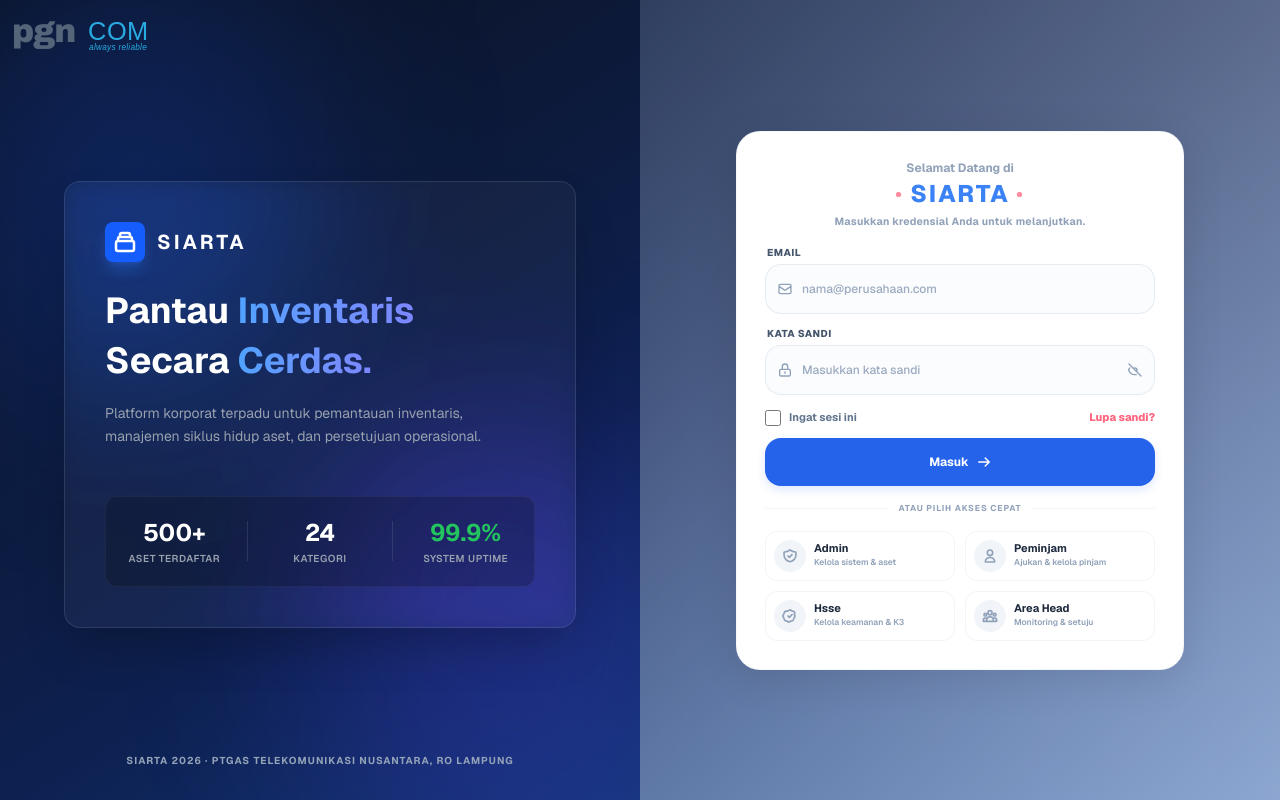
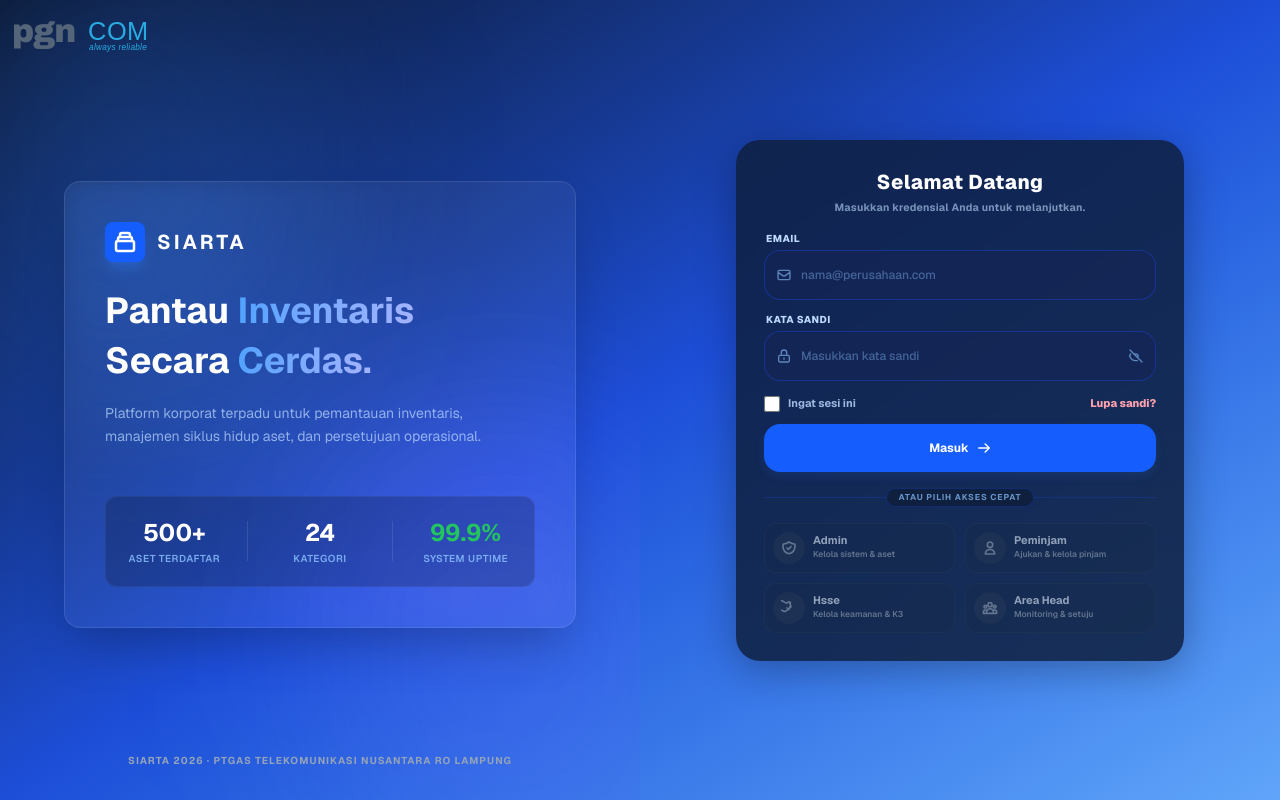
Before and after one commit to rmdnsantoso/SIARTA---Sistem-Arsitektur-Kelola-Aset, a Next.js app: page / in a window 1280 px wide. Built offline with nearby package versions, Linux system fonts and the light colour scheme.

Commit message:
Perubahan tampilan login

```diff
--- a/app/page.tsx
+++ b/app/page.tsx
@@ -3,16 +3,13 @@
 
 export default function LoginPage() {
   return (
-    <div className="min-h-screen w-full flex flex-col lg:flex-row bg-gradient-to-br from-[#0B1120] via-[#0d2050] to-[#1a4fa3] font-sans select-none overflow-auto lg:overflow-hidden">
+    <div className="min-h-screen w-full flex flex-col lg:flex-row bg-gradient-to-br from-[#0B162C] via-[#1D4ED8] to-[#60A5FA] font-sans select-none overflow-auto lg:overflow-hidden">
 
       {/* Left: Banner — hidden on xs mobile, compact on sm, full on lg+ */}
       <LoginBanner />
 
       {/* Right: Form — stacks below banner on mobile, side-by-side on lg+ */}
       <div className="flex-1 flex items-center justify-center px-4 py-8 sm:px-8 sm:py-10 lg:py-0 relative z-10">
-        {/* Subtle light background effect only on right side (desktop) */}
-        <div className="absolute inset-0 bg-gradient-to-br from-blue-100/20 to-white/30 lg:from-blue-200/20 lg:to-white/50 pointer-events-none" />
-
         <div className="w-full max-w-sm sm:max-w-md relative z-10">
           <LoginForm />
         </div>
--- a/components/auth/LoginBanner.tsx
+++ b/components/auth/LoginBanner.tsx
@@ -77,13 +77,13 @@
       </div>
 
       {/* Animated Background Blobs */}
-      <div className="absolute top-[-10%] left-[-10%] w-[60%] h-[60%] rounded-full bg-blue-600/20 mix-blend-screen filter blur-[80px] lg:blur-[100px] animate-blob pointer-events-none" />
-      <div className="absolute bottom-[-10%] right-[-10%] w-[60%] h-[60%] rounded-full bg-indigo-600/20 mix-blend-screen filter blur-[80px] lg:blur-[100px] animate-blob animation-delay-2000 pointer-events-none" />
+      <div className="absolute top-[-10%] left-[-10%] w-[60%] h-[60%] rounded-full bg-blue-500/20 mix-blend-screen filter blur-[80px] lg:blur-[100px] animate-blob pointer-events-none" />
+      <div className="absolute bottom-[-10%] right-[-10%] w-[60%] h-[60%] rounded-full bg-indigo-500/20 mix-blend-screen filter blur-[80px] lg:blur-[100px] animate-blob animation-delay-2000 pointer-events-none" />
 
       {/* Main content — centered vertically on desktop, compact on mobile */}
       <div className="flex-1 flex items-center justify-center px-4 sm:px-6 lg:px-10 py-4 lg:py-0 pt-16 sm:pt-16 lg:pt-14">
         {/* Glassmorphism Card */}
-        <div className="relative z-10 w-full max-w-sm sm:max-w-md lg:max-w-lg p-5 sm:p-7 lg:p-10 rounded-2xl bg-white/[0.04] backdrop-blur-md border border-white/10 shadow-2xl">
+        <div className="relative z-10 w-full max-w-sm sm:max-w-md lg:max-w-lg p-5 sm:p-7 lg:p-10 rounded-2xl bg-white/[0.05] backdrop-blur-md border border-white/10 shadow-2xl">
 
           {/* SIARTA Logo — slides in from RIGHT */}
           <div className="flex items-center gap-3 mb-4 lg:mb-6 animate-slide-from-right">
@@ -102,13 +102,13 @@
               <h1 className={`text-xl sm:text-2xl lg:text-4xl font-bold leading-snug text-white transition-all duration-500 transform ${fade ? 'opacity-100 translate-y-0' : 'opacity-0 translate-y-4'}`}>
                 {headlines[headlineIndex].split(' ').map((word, idx) => {
                   if (['aset','presisi','cerdas','perusahaan','inventaris'].includes(word.toLowerCase().replace('.', ''))) {
-                    return <span key={idx} className="text-transparent bg-clip-text bg-gradient-to-r from-blue-400 to-indigo-400">{word} </span>
+                    return <span key={idx} className="text-transparent bg-clip-text bg-gradient-to-r from-blue-400 to-indigo-300">{word} </span>
                   }
                   return word + ' '
                 })}
               </h1>
             </div>
-            <p className="block text-gray-400 text-xs lg:text-sm leading-relaxed max-w-sm mt-1">
+            <p className="block text-blue-200/70 text-xs lg:text-sm leading-relaxed max-w-sm mt-1">
               Platform korporat terpadu untuk pemantauan inventaris, manajemen siklus hidup aset, dan persetujuan operasional.
             </p>
           </div>
@@ -117,17 +117,17 @@
           <div className="flex items-center gap-3 lg:gap-6 p-3 lg:p-5 rounded-xl bg-black/20 border border-white/5 mt-5 lg:mt-12">
             <div className="flex-1 text-center">
               <p className="text-lg lg:text-2xl font-bold text-white mb-0.5">500+</p>
-              <p className="text-[8px] lg:text-[10px] text-gray-400 uppercase tracking-wider font-semibold">Aset Terdaftar</p>
+              <p className="text-[8px] lg:text-[10px] text-blue-300/80 uppercase tracking-wider font-semibold">Aset Terdaftar</p>
             </div>
             <div className="w-px h-7 lg:h-10 bg-white/10" />
             <div className="flex-1 text-center">
               <p className="text-lg lg:text-2xl font-bold text-white mb-0.5">24</p>
-              <p className="text-[8px] lg:text-[10px] text-gray-400 uppercase tracking-wider font-semibold">Kategori</p>
+              <p className="text-[8px] lg:text-[10px] text-blue-300/80 uppercase tracking-wider font-semibold">Kategori</p>
             </div>
             <div className="w-px h-7 lg:h-10 bg-white/10" />
             <div className="flex-1 text-center">
               <p className="text-lg lg:text-2xl font-bold text-[#22C55E] mb-0.5">99.9%</p>
-              <p className="text-[8px] lg:text-[10px] text-gray-400 uppercase tracking-wider font-semibold">System Uptime</p>
+              <p className="text-[8px] lg:text-[10px] text-blue-300/80 uppercase tracking-wider font-semibold">System Uptime</p>
             </div>
           </div>
         </div>
@@ -136,7 +136,7 @@
       {/* Footer */}
       <div className="relative z-10 pb-4 lg:pb-8 text-center flex-shrink-0">
         <p className="text-[9px] lg:text-[10px] text-[#94A3B8] font-bold tracking-widest uppercase">
-          SIARTA 2026 · PTGAS TELEKOMUNIKASI NUSANTARA, RO LAMPUNG
+          SIARTA 2026 · PTGAS TELEKOMUNIKASI NUSANTARA RO LAMPUNG
         </p>
       </div>
     </div>
--- a/components/auth/LoginForm.tsx
+++ b/components/auth/LoginForm.tsx
@@ -72,16 +72,11 @@
 
 
   return (
-    <div className="bg-white rounded-[1.5rem] shadow-[0_8px_40px_rgba(0,0,0,0.10)] border border-slate-100/80 p-5 sm:p-6 lg:p-7 w-full select-none relative z-20 animate-fade-in-slide-right">
+    <div className="bg-[#0f1f3e]/85 backdrop-blur-xl rounded-[1.5rem] shadow-[0_8px_40px_rgba(0,0,0,0.3)] border-none p-5 sm:p-6 lg:p-7 w-full select-none relative z-20 animate-fade-in-slide-right">
       {/* Welcome Branding */}
       <div className="text-center mb-4">
-        <p className="text-xs font-bold text-slate-400">Selamat Datang di</p>
-        <h1 className="text-2xl font-extrabold tracking-[0.08em] text-[#3B82F6] mt-0.5 flex items-center justify-center gap-1.5">
-          <span className="text-rose-400 font-normal animate-pulse">•</span>
-          <span>SIARTA</span>
-          <span className="text-rose-400 font-normal animate-pulse">•</span>
-        </h1>
-        <p className="text-[10.5px] font-bold text-slate-400 mt-1 tracking-wide">
+        <h1 className="text-xl font-extrabold text-white tracking-wide">Selamat Datang</h1>
+        <p className="text-[10.5px] font-bold text-blue-200/60 mt-1 tracking-wide">
           Masukkan kredensial Anda untuk melanjutkan.
         </p>
       </div>
@@ -90,11 +85,11 @@
       <form onSubmit={handleSubmit} className="space-y-3">
         {/* Email Input */}
         <div>
-          <label className="block text-[10px] font-extrabold text-slate-600 uppercase tracking-wider mb-1 ml-0.5">
+          <label className="block text-[10px] font-extrabold text-blue-200 uppercase tracking-wider mb-1 ml-0.5">
             Email
           </label>
           <div className="relative flex items-center">
-            <div className="absolute left-3 text-slate-400 pointer-events-none">
+            <div className="absolute left-3 text-blue-300/60 pointer-events-none">
               <svg className="w-4 h-4" fill="none" viewBox="0 0 24 24" stroke="currentColor" strokeWidth={2}>
                 <path strokeLinecap="round" strokeLinejoin="round" d="M3 8l7.89 5.26a2 2 0 002.22 0L21 8M5 19h14a2 2 0 002-2V7a2 2 0 00-2-2H5a2 2 0 00-2 2v10a2 2 0 002 2z" />
               </svg>
@@ -105,7 +100,7 @@
               value={email}
               onChange={(e) => setEmail(e.target.value)}
               disabled={isLoading}
-              className="w-full pl-9 pr-3 py-4 bg-slate-50/50 border border-slate-200/80 rounded-2xl text-xs text-slate-800 placeholder-slate-400/90 focus:outline-none focus:ring-0 focus:border-[#2563EB] focus:shadow-[0_0_0_4px_rgba(37,99,235,0.15)] transition-all font-medium disabled:opacity-50"
+              className="w-full pl-9 pr-3 py-4 bg-blue-950/60 border border-blue-800/60 rounded-2xl text-xs text-white placeholder-blue-300/40 focus:outline-none focus:ring-0 focus:border-blue-500 focus:shadow-[0_0_0_4px_rgba(59,130,246,0.2)] transition-all font-medium disabled:opacity-50"
               placeholder="nama@perusahaan.com"
             />
           </div>
@@ -113,11 +108,11 @@
 
         {/* Password Input */}
         <div>
-          <label className="block text-[10px] font-extrabold text-slate-600 uppercase tracking-wider mb-1 ml-0.5">
+          <label className="block text-[10px] font-extrabold text-blue-200 uppercase tracking-wider mb-1 ml-0.5">
             Kata Sandi
           </label>
           <div className="relative flex items-center">
-            <div className="absolute left-3 text-slate-400 pointer-events-none">
+            <div className="absolute left-3 text-blue-300/60 pointer-events-none">
               <svg className="w-4 h-4" fill="none" viewBox="0 0 24 24" stroke="currentColor" strokeWidth={2}>
                 <path strokeLinecap="round" strokeLinejoin="round" d="M12 15v2m-6 4h12a2 2 0 002-2v-6a2 2 0 00-2-2H6a2 2 0 00-2 2v6a2 2 0 002 2zm10-10V7a4 4 0 00-8 0v4h8z" />
               </svg>
@@ -128,14 +123,14 @@
               value={password}
               onChange={(e) => setPassword(e.target.value)}
               disabled={isLoading}
-              className="w-full pl-9 pr-9 py-4 bg-slate-50/50 border border-slate-200/80 rounded-2xl text-xs text-slate-800 placeholder-slate-400/90 focus:outline-none focus:ring-0 focus:border-[#2563EB] focus:shadow-[0_0_0_4px_rgba(37,99,235,0.15)] transition-all font-medium disabled:opacity-50"
+              className="w-full pl-9 pr-9 py-4 bg-blue-950/60 border border-blue-800/60 rounded-2xl text-xs text-white placeholder-blue-300/40 focus:outline-none focus:ring-0 focus:border-blue-500 focus:shadow-[0_0_0_4px_rgba(59,130,246,0.2)] transition-all font-medium disabled:opacity-50"
               placeholder="Masukkan kata sandi"
             />
             <button
               type="button"
               onClick={() => setShowPassword(!showPassword)}
               tabIndex={-1}
-              className="absolute right-3 text-slate-400 hover:text-slate-600 transition-colors"
+              className="absolute right-3 text-blue-300/60 hover:text-blue-200 transition-colors"
             >
               {showPassword ? (
                 <svg className="w-4 h-4" fill="none" viewBox="0 0 24 24" stroke="currentColor" strokeWidth={2}>
@@ -156,13 +151,13 @@
           <label className="flex items-center cursor-pointer select-none">
             <input
               type="checkbox"
-              className="w-4 h-4 text-blue-500 bg-slate-50 border-slate-200 rounded focus:ring-blue-500/20"
+              className="w-4 h-4 text-blue-500 bg-blue-950 border-blue-800/60 rounded focus:ring-blue-500/20 focus:ring-offset-0"
             />
-            <span className="ml-2 text-[11px] font-bold text-slate-500">Ingat sesi ini</span>
+            <span className="ml-2 text-[11px] font-bold text-blue-200/80">Ingat sesi ini</span>
           </label>
           <a
             href="#"
-            className="text-[11px] font-extrabold text-rose-400 hover:text-rose-500 transition-colors"
+            className="text-[11px] font-extrabold text-rose-300 hover:text-rose-200 transition-colors"
           >
             Lupa sandi?
           </a>
@@ -172,7 +167,7 @@
         <button
           type="submit"
           disabled={isLoading}
-          className="w-full flex items-center justify-center gap-1.5 py-4 px-4 rounded-2xl font-bold text-white bg-[#2563EB] hover:bg-[#1D4ED8] hover:-translate-y-[2px] hover:shadow-[0_12px_30px_rgba(37,99,235,0.3)] active:scale-[0.99] transition-all duration-300 shadow-[0_4px_10px_rgba(37,99,235,0.15)] disabled:opacity-75 disabled:cursor-not-allowed text-xs mt-2"
+          className="w-full flex items-center justify-center gap-1.5 py-4 px-4 rounded-2xl font-bold text-white bg-blue-600 hover:bg-blue-500 hover:-translate-y-[2px] hover:shadow-[0_12px_30px_rgba(37,99,235,0.25)] active:scale-[0.99] transition-all duration-300 shadow-[0_4px_10px_rgba(37,99,235,0.15)] disabled:opacity-75 disabled:cursor-not-allowed text-xs mt-2"
         >
           {isLoading ? (
             <span className="flex items-center justify-center gap-1.5">
@@ -196,10 +191,10 @@
       {/* Akses Cepat Divider */}
       <div className="relative my-4">
         <div className="absolute inset-0 flex items-center" aria-hidden="true">
-          <div className="w-full border-t border-slate-100"></div>
+          <div className="w-full border-t border-blue-800/40"></div>
         </div>
         <div className="relative flex justify-center text-[8.5px] font-bold uppercase tracking-widest">
-          <span className="bg-white px-2.5 text-slate-400">Atau Pilih Akses Cepat</span>
+          <span className="bg-[#0f1f3e] border border-blue-800/40 rounded-full px-3 py-0.5 text-blue-300/70">Atau Pilih Akses Cepat</span>
         </div>
       </div>
 
@@ -210,16 +205,16 @@
           type="button"
           onClick={() => handleQuickLogin('admin')}
           disabled={isLoading}
-          className="flex items-center gap-2 p-2 rounded-xl border border-slate-100 bg-white hover:border-blue-100 hover:bg-blue-50/10 hover:shadow-sm transition-all text-left group disabled:opacity-50"
+          className="flex items-center gap-2 p-2 rounded-xl border border-slate-700/30 bg-slate-800/20 text-slate-400 hover:border-blue-500/60 hover:bg-blue-500/10 transition-all duration-300 text-left group disabled:opacity-50"
         >
-          <div className="w-8 h-8 rounded-full bg-slate-100 text-slate-400 group-hover:bg-blue-50 group-hover:text-blue-500 flex items-center justify-center shrink-0 group-hover:scale-105 transition-all duration-300">
+          <div className="w-8 h-8 rounded-full bg-slate-700/30 text-slate-500 group-hover:bg-blue-500/20 group-hover:text-blue-400 flex items-center justify-center shrink-0 group-hover:scale-105 transition-all duration-300">
             <svg className="w-4 h-4" fill="none" viewBox="0 0 24 24" stroke="currentColor" strokeWidth={2.5}>
               <path strokeLinecap="round" strokeLinejoin="round" d="M9 12l2 2 4-4m5.618-4.016A11.955 11.955 0 0112 2.944a11.955 11.955 0 01-8.618 3.04A12.02 12.02 0 003 9c0 5.591 3.824 10.29 9 11.622 5.176-1.332 9-6.03 9-11.622 0-1.042-.133-2.052-.382-3.016z" />
             </svg>
           </div>
           <div className="overflow-hidden">
-            <div className="text-[11px] font-bold text-slate-800 leading-tight">Admin</div>
-            <div className="text-[8.5px] text-slate-400 font-semibold truncate">Kelola sistem & aset</div>
+            <div className="text-[11px] font-bold text-slate-400 group-hover:text-blue-200 transition-colors duration-300 leading-tight">Admin</div>
+            <div className="text-[8.5px] text-slate-500 group-hover:text-blue-300/60 transition-colors duration-300 font-semibold truncate">Kelola sistem & aset</div>
           </div>
         </button>
 
@@ -228,16 +223,16 @@
           type="button"
           onClick={() => handleQuickLogin('peminjam')}
           disabled={isLoading}
-          className="flex items-center gap-2 p-2 rounded-xl border border-slate-100 bg-white hover:border-rose-100 hover:bg-rose-50/10 hover:shadow-sm transition-all text-left group disabled:opacity-50"
+          className="flex items-center gap-2 p-2 rounded-xl border border-slate-700/30 bg-slate-800/20 text-slate-400 hover:border-rose-500/50 hover:bg-rose-500/10 transition-all duration-300 text-left group disabled:opacity-50"
         >
-          <div className="w-8 h-8 rounded-full bg-slate-100 text-slate-400 group-hover:bg-rose-50/80 group-hover:text-rose-400 flex items-center justify-center shrink-0 group-hover:scale-105 transition-all duration-300">
+          <div className="w-8 h-8 rounded-full bg-slate-700/30 text-slate-500 group-hover:bg-rose-500/20 group-hover:text-rose-400 flex items-center justify-center shrink-0 group-hover:scale-105 transition-all duration-300">
             <svg className="w-4 h-4" fill="none" viewBox="0 0 24 24" stroke="currentColor" strokeWidth={2.5}>
               <path strokeLinecap="round" strokeLinejoin="round" d="M16 7a4 4 0 11-8 0 4 4 0 018 0zM12 14a7 7 0 00-7 7h14a7 7 0 00-7-7z" />
             </svg>
           </div>
           <div className="overflow-hidden">
-            <div className="text-[11px] font-bold text-slate-800 leading-tight">Peminjam</div>
-            <div className="text-[8.5px] text-slate-400 font-semibold truncate">Ajukan & kelola pinjam</div>
+            <div className="text-[11px] font-bold text-slate-400 group-hover:text-rose-200 transition-colors duration-300 leading-tight">Peminjam</div>
+            <div className="text-[8.5px] text-slate-500 group-hover:text-rose-300/60 transition-colors duration-300 font-semibold truncate">Ajukan & kelola pinjam</div>
           </div>
         </button>
 
@@ -246,16 +241,16 @@
           type="button"
           onClick={() => handleQuickLogin('hsse')}
           disabled={isLoading}
-          className="flex items-center gap-2 p-2 rounded-xl border border-slate-100 bg-white hover:border-pink-100 hover:bg-pink-50/10 hover:shadow-sm transition-all text-left group disabled:opacity-50"
+          className="flex items-center gap-2 p-2 rounded-xl border border-slate-700/30 bg-slate-800/20 text-slate-400 hover:border-pink-500/50 hover:bg-pink-50/10 transition-all duration-300 text-left group disabled:opacity-50"
         >
-          <div className="w-8 h-8 rounded-full bg-slate-100 text-slate-400 group-hover:bg-pink-50 group-hover:text-pink-500 flex items-center justify-center shrink-0 group-hover:scale-105 transition-all duration-300">
+          <div className="w-8 h-8 rounded-full bg-slate-700/30 text-slate-500 group-hover:bg-pink-500/20 group-hover:text-pink-400 flex items-center justify-center shrink-0 group-hover:scale-105 transition-all duration-300">
             <svg className="w-4 h-4" fill="none" viewBox="0 0 24 24" stroke="currentColor" strokeWidth={2.5}>
-              <path strokeLinecap="round" strokeLinejoin="round" d="M9 12l2 2 4-4M7.835 4.697a3.42 3.42 0 001.946-.806 3.42 3.42 0 014.438 0 3.42 3.42 0 001.946.806 3.42 3.42 0 013.138 3.138 3.42 3.42 0 00-.806 1.946 3.42 3.42 0 010 4.438 3.42 3.42 0 00-.806 1.946 3.42 3.42 0 01-3.138 3.138 3.42 3.42 0 00-1.946.806 3.42 3.42 0 01-4.438 0 3.42 3.42 0 00-1.946-.806 3.42 3.42 0 01-3.138-3.138 3.42 3.42 0 00-.806-1.946 3.42 3.42 0 010-4.438 3.42 3.42 0 00.806-1.946 3.42 3.42 0 013.138-3.138z" />
+              <path strokeLinecap="round" strokeLinejoin="round" d="M9 12l2 2 4-4M7.835 4.697a3.42 3.42 0 001.946-.806 3.42 3.42 0 014.438 0 3.42 3.42 0 00-.806 1.946 3.42 3.42 0 010 4.438 3.42 3.42 0 00-.806 1.946 3.42 3.42 0 01-3.138 3.138 3.42 3.42 0 00-1.946.806 3.42 3.42 0 01-4.438 0 3.42 3.42 0 00-1.946-.806 3.42 3.42 0 01-3.138-3.138 3.42 3.42 0 00-.806-1.946 3.42 3.42 0 010-4.438 3.42 3.42 0 00.806-1.946 3.42 3.42 0 013.138-3.138z" />
             </svg>
           </div>
           <div className="overflow-hidden">
-            <div className="text-[11px] font-bold text-slate-800 leading-tight">Hsse</div>
-            <div className="text-[8.5px] text-slate-400 font-semibold truncate">Kelola keamanan & K3</div>
+            <div className="text-[11px] font-bold text-slate-400 group-hover:text-pink-200 transition-colors duration-300 leading-tight">Hsse</div>
+            <div className="text-[8.5px] text-slate-500 group-hover:text-pink-300/60 transition-colors duration-300 font-semibold truncate">Kelola keamanan & K3</div>
           </div>
         </button>
 
@@ -264,16 +259,16 @@
           type="button"
           onClick={() => handleQuickLogin('areahead')}
           disabled={isLoading}
-          className="flex items-center gap-2 p-2 rounded-xl border border-slate-100 bg-white hover:border-indigo-100 hover:bg-indigo-50/10 hover:shadow-sm transition-all text-left group disabled:opacity-50"
+          className="flex items-center gap-2 p-2 rounded-xl border border-slate-700/30 bg-slate-800/20 text-slate-400 hover:border-indigo-500/50 hover:bg-indigo-500/10 transition-all duration-300 text-left group disabled:opacity-50"
         >
-          <div className="w-8 h-8 rounded-full bg-slate-100 text-slate-400 group-hover:bg-indigo-50 group-hover:text-indigo-500 flex items-center justify-center shrink-0 group-hover:scale-105 transition-all duration-300">
+          <div className="w-8 h-8 rounded-full bg-slate-700/30 text-slate-500 group-hover:bg-indigo-500/20 group-hover:text-indigo-400 flex items-center justify-center shrink-0 group-hover:scale-105 transition-all duration-300">
             <svg className="w-4 h-4" fill="none" viewBox="0 0 24 24" stroke="currentColor" strokeWidth={2.5}>
               <path strokeLinecap="round" strokeLinejoin="round" d="M17 20h5v-2a3 3 0 00-5.356-1.857M17 20H7m10 0v-2c0-.656-.126-1.283-.356-1.857M7 20H2v-2a3 3 0 015.356-1.857M7 20v-2c0-.656.126-1.283.356-1.857m0 0a5.002 5.002 0 019.288 0M15 7a3 3 0 11-6 0 3 3 0 016 0zm6 3a2 2 0 11-4 0 2 2 0 014 0zM7 10a2 2 0 11-4 0 2 2 0 014 0z" />
             </svg>
           </div>
           <div className="overflow-hidden">
-            <div className="text-[11px] font-bold text-slate-800 leading-tight">Area Head</div>
-            <div className="text-[8.5px] text-slate-400 font-semibold truncate">Monitoring & setuju</div>
+            <div className="text-[11px] font-bold text-slate-400 group-hover:text-indigo-200 transition-colors duration-300 leading-tight">Area Head</div>
+            <div className="text-[8.5px] text-slate-500 group-hover:text-indigo-300/60 transition-colors duration-300 font-semibold truncate">Monitoring & setuju</div>
           </div>
         </button>
       </div>
```
Also changed, not shown: 1 other file (tests, documents, lock files or other folders).
